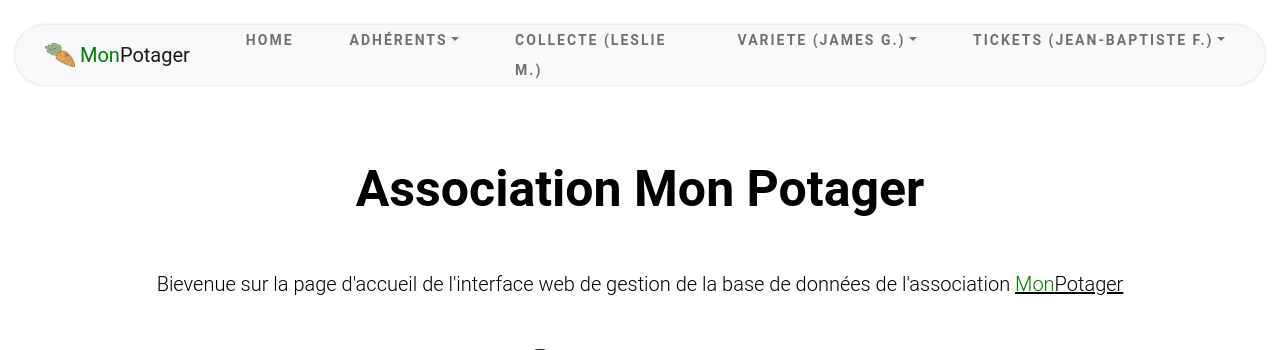
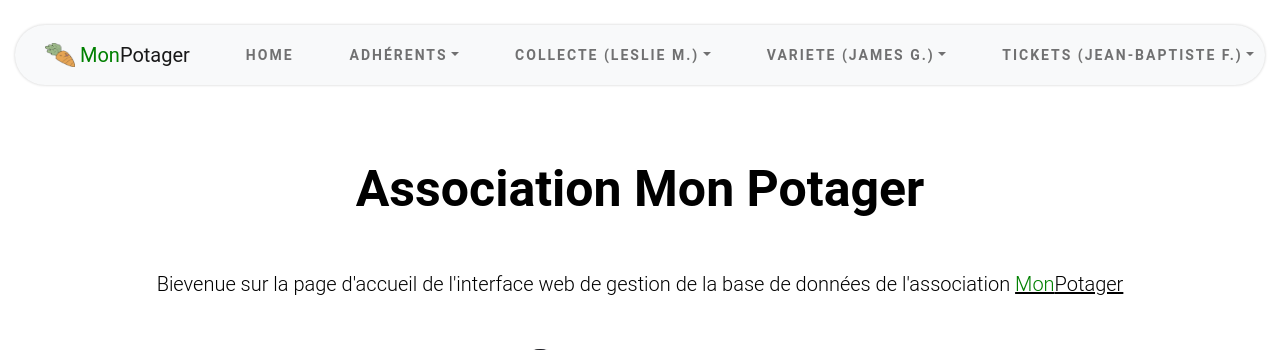
Before and after one commit to MaxG0312/SAE_1.04, a Flask app: page / in a window 1280 px wide. Shown: the top 350 px of the page. Run offline with Flask 3, Linux system fonts and the light colour scheme; some libraries are stand-ins or nearby versions.

Commit message:
Update _nav.html

```diff
--- a/templates/_nav.html
+++ b/templates/_nav.html
@@ -25,8 +25,17 @@
                         </li>
                     </ul>
                 </li>
-                <li class="nav-item">
-                    <a class="nav-link" href="/collecte/show">Collecte (Leslie M.)</a>
+                <li class="nav-item dropdown">
+                    <a class="nav-link dropdown-toggle" href="#" id="navbarDropdown" role="button"
+                        data-bs-toggle="dropdown" aria-expanded="false">Collecte (Leslie M.)</a>
+                    <ul class="dropdown-menu" aria-labelledby="navbarDropdown">
+                        <li><a class="dropdown-item" href="/collecte/all">Voir les collectes</a></li>
+                        <li>
+                            <hr class="dropdown-divider">
+                        </li>
+                        <li><a class="nav-link" href="/collecte/show">Collecte </a></li>
+
+                    </ul>
                 </li>
 
                  <li class="nav-item dropdown">
```
